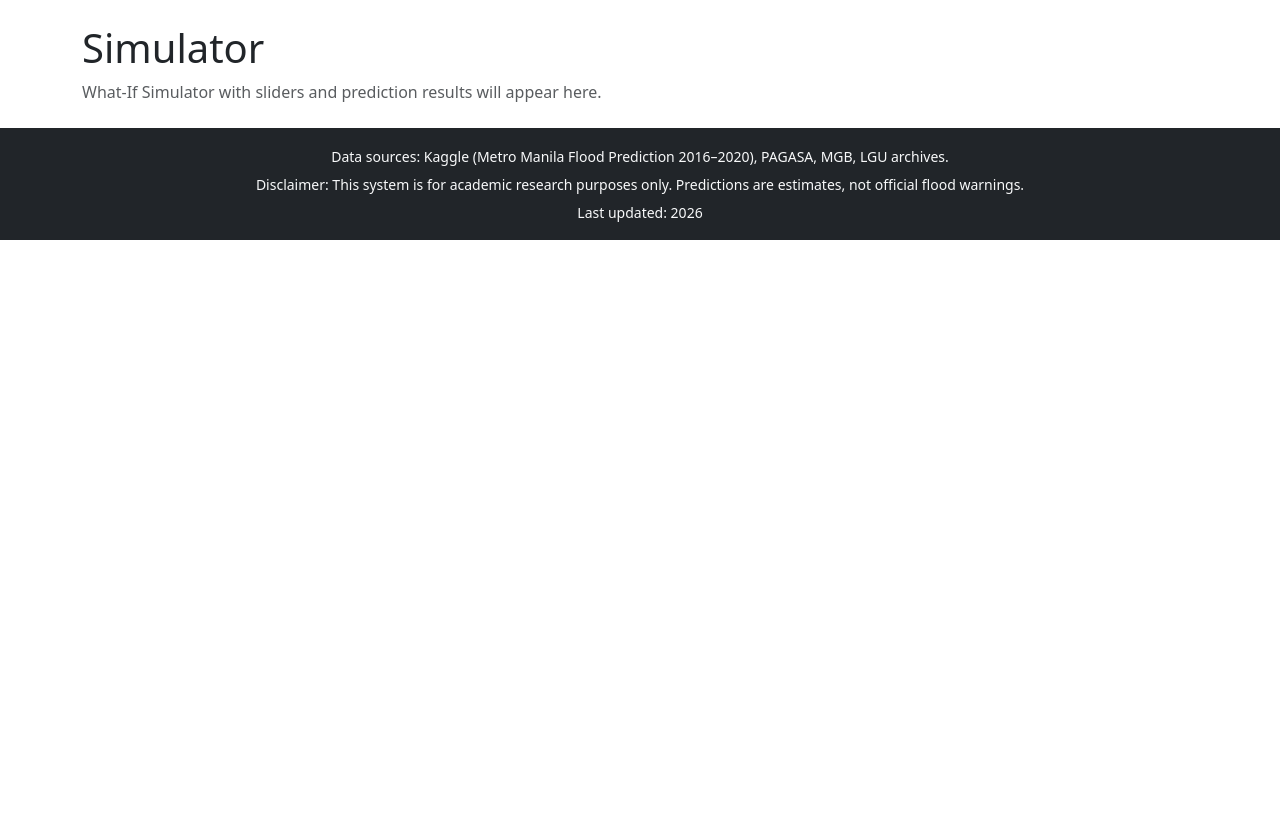
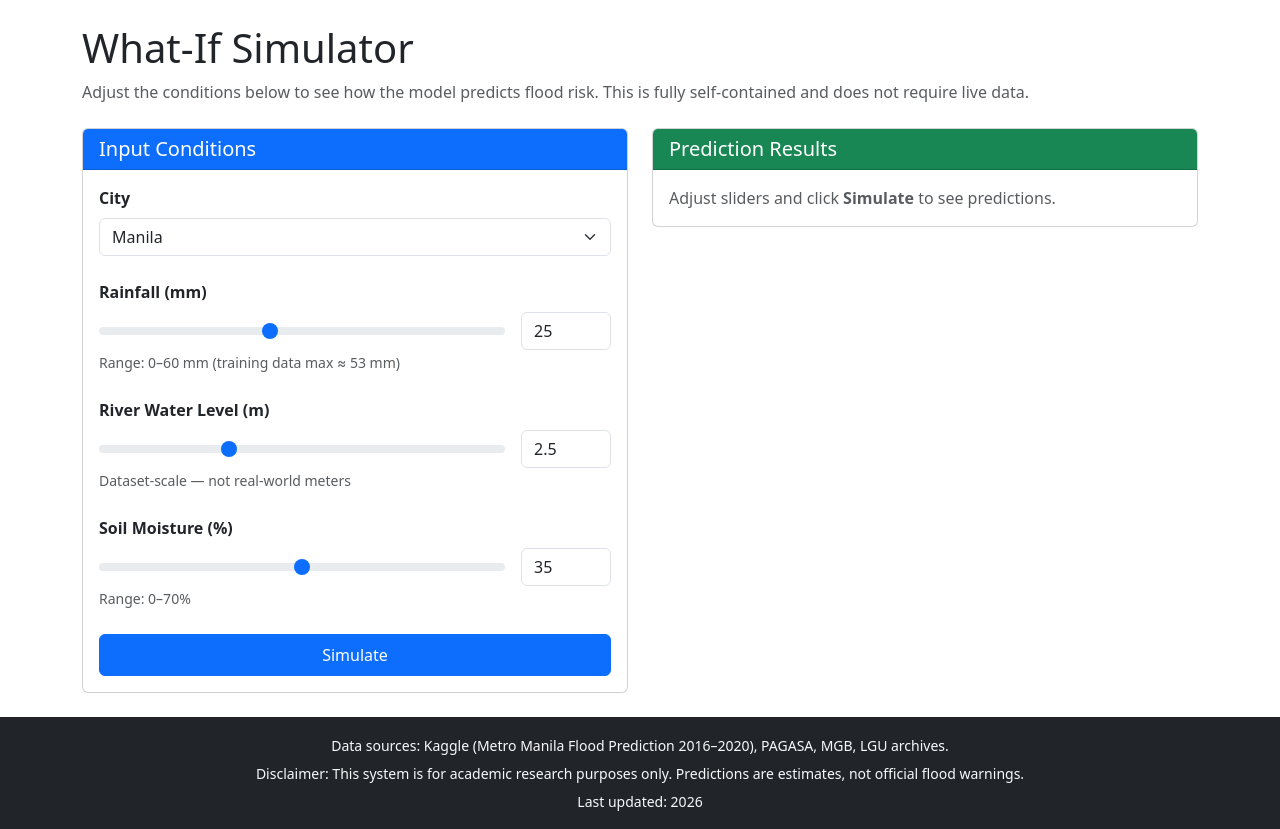
Before and after one commit to redkyladenise/flood-risk-system, a Flask app: page /simulator in a window 1280 px wide. Shown: the part 56-885 px from the top of the page. Before the commit the page ends 296 px from the top, so only its background shows below. Run offline with Flask 3, Linux system fonts and the light colour scheme; parts of the project's set-up code (start-up, migrations or seed data) failed here and were passed over.

Commit message:
Build Simulator page with live model predictions

```diff
--- a/app/__init__.py
+++ b/app/__init__.py
@@ -5,6 +5,9 @@ def create_app():
     app = Flask(__name__)
     app.config["SECRET_KEY"] = "oquwn788cabxma124s5a78kaunas24562ajysa"
 
+    from app import model_loader
+    model_loader.load_models()
+
     from app import routes
     app.register_blueprint(routes.bp)
 
--- a/app/routes.py
+++ b/app/routes.py
@@ -1,33 +1,132 @@
-from flask import Blueprint, render_template
+import numpy as np
+from flask import Blueprint, render_template, request, jsonify
+from app import model_loader
 
 bp = Blueprint("main", __name__)
-
 
 @bp.route("/")
 def home():
     return render_template("home.html")
 
-
 @bp.route("/simulator")
 def simulator():
     return render_template("simulator.html")
-
 
 @bp.route("/live-data")
 def live_data():
     return render_template("live_data.html")
 
-
 @bp.route("/model-insights")
 def model_insights():
     return render_template("model_insights.html")
-
 
 @bp.route("/emergency")
 def emergency():
     return render_template("emergency.html")
 
-
 @bp.route("/about")
 def about():
     return render_template("about.html")
+
+# -- API --
+@bp.route("/api/simulate", methods=["POST"])
+def api_simulate():
+    """
+    Receives slider values from the Simulator page, runs predictions
+    through both trained models, and returns results as JSON.
+    """
+    data = request.get_json()
+
+    # rainfall = float(data.get("rainfall", 0))
+    # river_level = float(data.get("river_level", 0))
+    # soil_moisture = float(data.get("soil_moisture", 0))
+    # city = data.get("city", "Manila")
+
+    # ------Future notes: verify max values
+    try:
+        rainfall = float(data.get("rainfall", 0))
+    except (TypeError, ValueError):
+        rainfall = 0.0
+    rainfall = max(0.0, min(60.0, rainfall))
+
+    try:
+        river_level = float(data.get("river_level", 0))
+    except (TypeError, ValueError):
+        river_level = 0.0
+    river_level = max(0.0, min(8.0, river_level))
+
+    try:
+        soil_moisture = float(data.get("soil_moisture", 0))
+    except (TypeError, ValueError):
+        soil_moisture = 0.0
+    soil_moisture = max(0.0, min(70.0, soil_moisture))
+
+    city = data.get("city", "Manila")
+    if city not in ["Manila", "Marikina", "Pasig", "Quezon City"]:
+        city = "Manila"
+
+    # Build the feature vector in the exact order the models expect
+    # Feature order: WaterLevel_m, SoilMoisture_pct, Elevation_m,
+    #                Location_Manila, Location_Marikina, Location_Pasig,
+    #                Location_Quezon City, Rainfall_mm
+    # (Rainfall is last since it was added after the others in cart_features)
+
+    city_dummies = {
+        "Manila": [1, 0, 0, 0],
+        "Marikina": [0, 1, 0, 0],
+        "Pasig": [0, 0, 1, 0],
+        "Quezon City": [0, 0, 0, 1],
+    }
+
+    elevation_map = {
+        "Manila": 5.0,
+        "Marikina": 15.0,
+        "Pasig": 5.0,
+        "Quezon City": 43.0,
+    }
+
+    elevation = elevation_map.get(city, 5.0)
+    dummies = city_dummies.get(city, [1, 0, 0, 0])
+
+    features = [
+        river_level,
+        soil_moisture,
+        elevation,
+        dummies[0],
+        dummies[1],
+        dummies[2],
+        dummies[3],
+        # =================================
+        # PHASE 2 (future): add Rainfall_mm
+    ]
+
+    X = np.array([features])
+
+    # run predictions
+    predicted_depth = float(model_loader.regressor.predict(X)[0])
+    predicted_risk = model_loader.classifier.predict(X)[0]
+
+    # get all three probabilities (low, moderate, high)
+    proba = model_loader.classifier.predict_proba(X)[0]
+    class_labels = model_loader.classifier.classes_.tolist()
+    confidence = float(max(proba)) * 100 # about final prediction (has max proba)
+
+    # proba dict (Risk level - probabaility)
+    proba_dict = {
+        str(label): float(prob) * 100 for label,
+        prob in zip(class_labels, proba)
+    }
+
+    return jsonify({
+        "risk_level": str(predicted_risk),
+        "estimated_depth_m": round(predicted_depth, 3),
+        "confidence_pct": round(confidence, 2),
+        "probabilities": proba_dict,
+        "input": {
+            "rainfall_mm": rainfall,
+            "river_level": river_level,
+            "soil_moisture_pct": soil_moisture,
+            "city": city,
+            "elevation_m": elevation,
+        }
+    })
--- /dev/null
+++ b/app/static/js/simulator.js
@@ -0,0 +1,125 @@
+// Wait for the page to fully load before running any code
+document.addEventListener("DOMContentLoaded", function () {
+
+    // Get references to all the elements we need
+    const citySelect = document.getElementById("citySelect");
+    const rainfallSlider = document.getElementById("rainfallSlider");
+    const riverSlider = document.getElementById("riverSlider");
+    const soilSlider = document.getElementById("soilSlider");
+    const rainfallInput = document.getElementById("rainfallInput");
+    const riverInput = document.getElementById("riverInput");
+    const soilInput = document.getElementById("soilInput");
+    const simulateBtn = document.getElementById("simulateBtn");
+    const resultsPlaceholder = document.getElementById("resultsPlaceholder");
+    const resultsContent = document.getElementById("resultsContent");
+    const riskLevelResult = document.getElementById("riskLevelResult");
+    const confidenceResult = document.getElementById("confidenceResult");
+    const depthResult = document.getElementById("depthResult");
+    const probabilityBreakdown = document.getElementById("probabilityBreakdown");
+
+    // ============================================================
+    // Sync sliders and numeric inputs (both directions)
+    // ============================================================
+
+    // Rainfall: slider -> input, and input -> slider
+    rainfallSlider.addEventListener("input", function () {
+        rainfallInput.value = rainfallSlider.value;
+    });
+
+    rainfallInput.addEventListener("input", function () {
+        let val = parseFloat(rainfallInput.value);
+        if (isNaN(val)) val = 0;
+        if (val < 0) val = 0;
+        if (val > 60) val = 60;
+        rainfallSlider.value = val;
+    });
+
+    // River Level: slider -> input, and input -> slider
+    riverSlider.addEventListener("input", function () {
+        riverInput.value = riverSlider.value;
+    });
+
+    riverInput.addEventListener("input", function () {
+        let val = parseFloat(riverInput.value);
+        if (isNaN(val)) val = 0;
+        if (val < 0) val = 0;
+        if (val > 8) val = 8;
+        riverSlider.value = val;
+    });
+
+    // Soil Moisture: slider -> input, and input -> slider
+    soilSlider.addEventListener("input", function () {
+        soilInput.value = soilSlider.value;
+    });
+
+    soilInput.addEventListener("input", function () {
+        let val = parseFloat(soilInput.value);
+        if (isNaN(val)) val = 0;
+        if (val < 0) val = 0;
+        if (val > 70) val = 70;
+        soilSlider.value = val;
+    });
+
+    // Simulate button click handler
+    simulateBtn.addEventListener("click", async function () {
+
+        // Gather current values
+        const payload = {
+            rainfall: parseFloat(rainfallInput.value),
+            river_level: parseFloat(riverInput.value),
+            soil_moisture: parseFloat(soilInput.value),
+            city: citySelect.value
+        };
+
+        // Disable button and show loading state
+        simulateBtn.disabled = true;
+        simulateBtn.textContent = "Running...";
+
+        try {
+            // Send request to the API
+            const response = await fetch("/api/simulate", {
+                method: "POST",
+                headers: {
+                    "Content-Type": "application/json"
+                },
+                body: JSON.stringify(payload)
+            });
+
+            if (!response.ok) {
+                throw new Error("Server responded with " + response.status);
+            }
+
+            const data = await response.json();
+
+            // Update results
+            riskLevelResult.textContent = data.risk_level;
+            confidenceResult.textContent = data.confidence_pct + "%";
+            depthResult.textContent = data.estimated_depth_m + " m";
+
+            // Build probability breakdown
+            probabilityBreakdown.innerHTML = "";
+            const sortedProbs = Object.entries(data.probabilities).sort((a, b) => b[1] - a[1]);
+
+            sortedProbs.forEach(([label, prob]) => {
+                const row = document.createElement("div");
+                row.className = "d-flex justify-content-between mb-1";
+                row.innerHTML = `
+                    <span>${label}</span>
+                    <span>${prob.toFixed(1)}%</span>
+                `;
+                probabilityBreakdown.appendChild(row);
+            });
+
+            // Show results, hide placeholder
+            resultsPlaceholder.style.display = "none";
+            resultsContent.style.display = "block";
+
+        } catch (error) {
+            alert("Error running simulation: " + error.message);
+        } finally {
+            // Re-enable button
+            simulateBtn.disabled = false;
+            simulateBtn.textContent = "Simulate";
+        }
+    });
+});
--- a/app/templates/base.html
+++ b/app/templates/base.html
@@ -66,5 +66,8 @@
     </footer>
 
     <script src="https://cdn.jsdelivr.net/npm/bootstrap@5.3.3/dist/js/bootstrap.bundle.min.js"></script>
+
+    {% block scripts %}
+    {% endblock %}
 </body>
 </html>
--- a/app/templates/simulator.html
+++ b/app/templates/simulator.html
@@ -3,6 +3,121 @@
 {% block title %}Simulator | Flood Risk Assessment System{% endblock %}
 
 {% block content %}
-<h1>Simulator</h1>
-<p class="text-muted">What-If Simulator with sliders and prediction results will appear here.</p>
+<h1>What-If Simulator</h1>
+<p class="text-muted">
+    Adjust the conditions below to see how the model predicts flood risk. This is fully self-contained and does not require live data.
+</p>
+
+<div class="row mt-4">
+    <!-- Input Panel -->
+    <div class="col-md-6">
+        <div class="card">
+            <div class="card-header bg-primary text-white">
+                <h5 class="mb-0">Input Conditions</h5>
+            </div>
+            <div class="card-body">
+
+                <!-- City Selector -->
+                <div class="mb-4">
+                    <label for="citySelect" class="form-label fw-bold">City</label>
+                    <select id="citySelect" class="form-select">
+                        <option value="Manila">Manila</option>
+                        <option value="Marikina">Marikina</option>
+                        <option value="Pasig">Pasig</option>
+                        <option value="Quezon City">Quezon City</option>
+                    </select>
+                </div>
+
+                <!-- Rainfall Slider + Numeric Input -->
+                <div class="mb-4">
+                    <label for="rainfallSlider" class="form-label fw-bold">Rainfall (mm)</label>
+                    <div class="d-flex align-items-center gap-3">
+                        <input type="range" class="form-range flex-grow-1" id="rainfallSlider"
+                               min="0" max="60" step="0.5" value="25">
+                        <input type="number" class="form-control" id="rainfallInput"
+                               min="0" max="60" step="0.5" value="25"
+                               style="width: 90px;">
+                    </div>
+                    <small class="text-muted">Range: 0–60 mm (training data max ≈ 53 mm)</small>
+                </div>
+
+                <!-- River Level Slider + Numeric Input -->
+                <div class="mb-4">
+                    <label for="riverSlider" class="form-label fw-bold">River Water Level (m)</label>
+                    <div class="d-flex align-items-center gap-3">
+                        <input type="range" class="form-range flex-grow-1" id="riverSlider"
+                               min="0" max="8" step="0.1" value="2.5">
+                        <input type="number" class="form-control" id="riverInput"
+                               min="0" max="8" step="0.1" value="2.5"
+                               style="width: 90px;">
+                    </div>
+                    <small class="text-muted">Dataset-scale — not real-world meters</small>
+                </div>
+
+                <!-- Soil Moisture Slider + Numeric Input -->
+                <div class="mb-4">
+                    <label for="soilSlider" class="form-label fw-bold">Soil Moisture (%)</label>
+                    <div class="d-flex align-items-center gap-3">
+                        <input type="range" class="form-range flex-grow-1" id="soilSlider"
+                               min="0" max="70" step="1" value="35">
+                        <input type="number" class="form-control" id="soilInput"
+                               min="0" max="70" step="1" value="35"
+                               style="width: 90px;">
+                    </div>
+                    <small class="text-muted">Range: 0–70%</small>
+                </div>
+
+                <!-- Simulate Button -->
+                <button id="simulateBtn" class="btn btn-primary w-100 py-2">
+                    Simulate
+                </button>
+            </div>
+        </div>
+    </div>
+
+    <!-- Results Panel -->
+    <div class="col-md-6">
+        <div class="card">
+            <div class="card-header bg-success text-white">
+                <h5 class="mb-0">Prediction Results</h5>
+            </div>
+            <div class="card-body">
+                <div id="resultsPlaceholder" class="text-muted">
+                    <p class="mb-0">Adjust sliders and click <strong>Simulate</strong> to see predictions.</p>
+                </div>
+
+                <div id="resultsContent" style="display: none;">
+                    <div class="row text-center mb-3">
+                        <div class="col-6">
+                            <div class="p-3 border rounded">
+                                <h6 class="text-muted">Risk Level</h6>
+                                <h3 id="riskLevelResult" class="mb-0">—</h3>
+                            </div>
+                        </div>
+                        <div class="col-6">
+                            <div class="p-3 border rounded">
+                                <h6 class="text-muted">Confidence</h6>
+                                <h3 id="confidenceResult" class="mb-0">—</h3>
+                            </div>
+                        </div>
+                    </div>
+
+                    <div class="p-3 border rounded mb-3">
+                        <h6 class="text-muted">Estimated Flood Depth</h6>
+                        <h4 id="depthResult" class="mb-0">—</h4>
+                    </div>
+
+                    <div class="p-3 border rounded">
+                        <h6 class="text-muted">Probability Breakdown</h6>
+                        <div id="probabilityBreakdown"></div>
+                    </div>
+                </div>
+            </div>
+        </div>
+    </div>
+</div>
 {% endblock %}
+
+{% block scripts %}
+<script src="{{ url_for('static', filename='js/simulator.js') }}"></script>
+{% endblock %}
```
Also changed, not shown: app/model_loader.py (added, +27 -0 lines).
